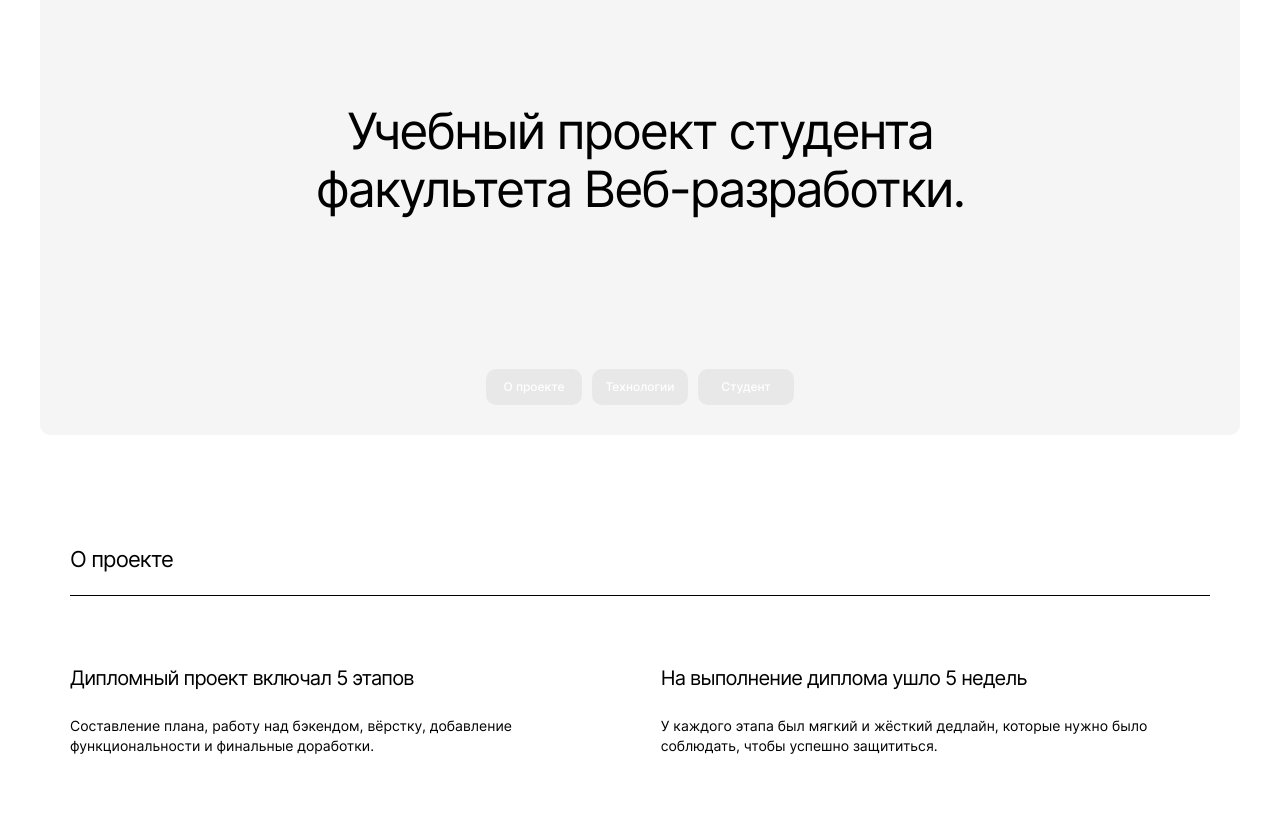
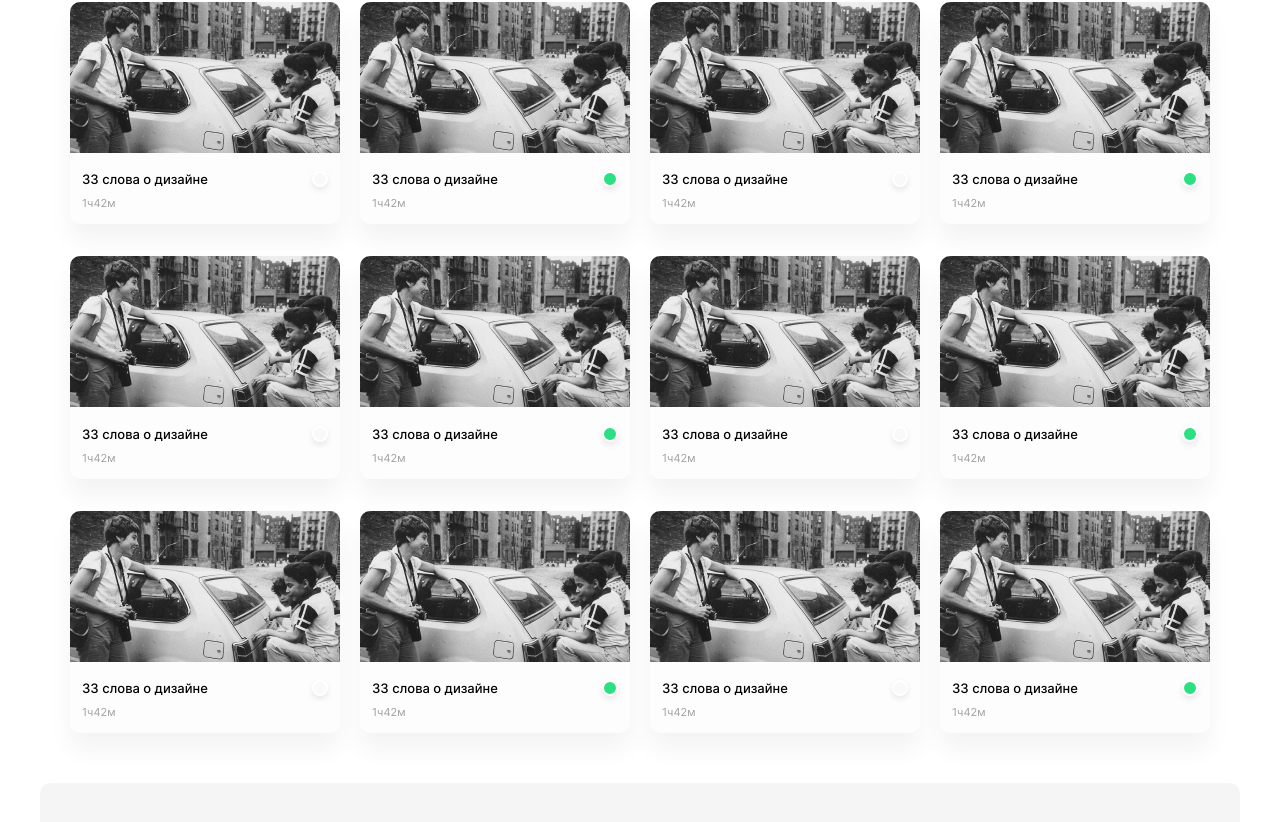
Before and after one commit to igorpodgorniy/movies-explorer-frontend, a React (Create React App) app: page / in a window 1280 px wide. Shown: the part 358-1180 px from the top of the page. Built offline with nearby package versions, Linux system fonts and the light colour scheme.

Commit message:
Сверстать десктопную версию блока с карточками и саму карточку

```diff
--- a/src/components/App/App.js
+++ b/src/components/App/App.js
@@ -3,12 +3,14 @@ import Header from '../Header/Header';
 import Footer from '../Footer/Footer';
 import Main from '../Main/Main';
 import SearchForm from '../SearchForm/SearchForm';
+import MoviesCardList from '../MoviesCardList/MoviesCardList';
 
 function App() {
   return (
     <>
       <Header></Header>
       <SearchForm></SearchForm>
+      <MoviesCardList></MoviesCardList>
       <Main></Main>
       <Footer></Footer>
     </>
--- a/src/components/MoviesCardList/MoviesCardList.css
+++ b/src/components/MoviesCardList/MoviesCardList.css
@@ -0,0 +1,86 @@
+.films {
+  max-width: 1280px;
+  margin: 0 auto;
+  padding-top: 70px;
+  padding-right: 70px;
+  padding-bottom: 30px;
+  padding-left: 70px;
+  box-sizing: border-box;
+  list-style: none;
+  display: grid;
+  row-gap: 32px;
+  column-gap: 20px;
+  grid-template-columns: 1fr 1fr 1fr 1fr;
+}
+
+.film {
+  max-width: 270px;
+  border-radius: 10px;
+  background-color: #FDFDFD;
+  box-shadow: 0px 16px 24px rgba(0, 0, 0, 0.05);
+}
+
+.film__img {
+  border-radius: 10px 10px 0 0;
+  width: 270px;
+  height: 151px;
+}
+
+.film__info {
+  max-height: 67px;
+  display: flex;
+  flex-direction: column;
+  flex-wrap: wrap;
+}
+
+.film__name {
+  margin: 0;
+  padding-top: 14px;
+  padding-left: 12px;
+  font-family: 'Inter', 'Arial', sans-serif;
+  font-weight: 500;
+  font-size: 13px;
+  line-height: 1.23;
+  color: #000000;
+}
+
+.film__duration {
+  margin: 0;
+  padding-top: 10px;
+  padding-left: 12px;
+  padding-bottom: 14px;
+  font-family: 'Inter', 'Arial', sans-serif;
+  font-weight: 400;
+  font-size: 11px;
+  line-height: 1.18;
+  color: #A0A0A0;
+}
+
+.film__favorite {
+  width: 16px;
+  height: 16px;
+  box-shadow: 0px 3px 6px rgba(0, 0, 0, 0.09);
+  border-radius: 50px;
+  background-color: #F9F9F9;
+  border: 2px solid #FFFFFF;
+  align-self: flex-end;
+  margin-top: 14px;
+  margin-right: 12px;
+  cursor: pointer;
+  transition: box-shadow .2s;
+}
+
+.film__favorite:hover {
+  box-shadow: 0px 8px 6px rgba(0, 0, 0, 0.09);
+  transition: box-shadow .3s;
+}
+
+.film__favorite:active {
+  margin-top: 15px;
+  box-shadow: 0px 4px 6px rgba(0, 0, 0, 0.09);
+  transition: box-shadow .3s, margin-top .3s;
+}
+
+.film__favorite_active {
+  background-color: #2BE080;
+}
--- a/src/components/MoviesCardList/MoviesCardList.js
+++ b/src/components/MoviesCardList/MoviesCardList.js
@@ -0,0 +1,131 @@
+import './MoviesCardList.css';
+import photo from '../../images/film-frame.png';
+
+function MoviesCardList() {
+  return (
+    <ul className="films">
+      <li>
+        <article className="film">
+          <img className="film__img" src={photo} alt="Кадр из фильма '33 слова о дизайне'" />
+          <div className="film__info">
+            <h2 className="film__name">33 слова о дизайне</h2>
+            <p className="film__duration">1ч42м</p>
+            <button className="film__favorite" type="button" aria-label="Сохранить фильм"></button>
+          </div>
+        </article>
+      </li>
+      <li>
+        <article className="film">
+          <img className="film__img" src={photo} alt="Кадр из фильма '33 слова о дизайне'" />
+          <div className="film__info">
+            <h2 className="film__name">33 слова о дизайне</h2>
+            <p className="film__duration">1ч42м</p>
+            <button className="film__favorite film__favorite_active" type="button" aria-label="Сохранить фильм"></button>
+          </div>
+        </article>
+      </li>
+      <li>
+        <article className="film">
+          <img className="film__img" src={photo} alt="Кадр из фильма '33 слова о дизайне'" />
+          <div className="film__info">
+            <h2 className="film__name">33 слова о дизайне</h2>
+            <p className="film__duration">1ч42м</p>
+            <button className="film__favorite" type="button" aria-label="Сохранить фильм"></button>
+          </div>
+        </article>
+      </li>
+      <li>
+        <article className="film">
+          <img className="film__img" src={photo} alt="Кадр из фильма '33 слова о дизайне'" />
+          <div className="film__info">
+            <h2 className="film__name">33 слова о дизайне</h2>
+            <p className="film__duration">1ч42м</p>
+            <button className="film__favorite film__favorite_active" type="button" aria-label="Сохранить фильм"></button>
+          </div>
+        </article>
+      </li>
+      <li>
+        <article className="film">
+          <img className="film__img" src={photo} alt="Кадр из фильма '33 слова о дизайне'" />
+          <div className="film__info">
+            <h2 className="film__name">33 слова о дизайне</h2>
+            <p className="film__duration">1ч42м</p>
+            <button className="film__favorite" type="button" aria-label="Сохранить фильм"></button>
+          </div>
+        </article>
+      </li>
+      <li>
+        <article className="film">
+          <img className="film__img" src={photo} alt="Кадр из фильма '33 слова о дизайне'" />
+          <div className="film__info">
+            <h2 className="film__name">33 слова о дизайне</h2>
+            <p className="film__duration">1ч42м</p>
+            <button className="film__favorite film__favorite_active" type="button" aria-label="Сохранить фильм"></button>
+          </div>
+        </article>
+      </li>
+      <li>
+        <article className="film">
+          <img className="film__img" src={photo} alt="Кадр из фильма '33 слова о дизайне'" />
+          <div className="film__info">
+            <h2 className="film__name">33 слова о дизайне</h2>
+            <p className="film__duration">1ч42м</p>
+            <button className="film__favorite" type="button" aria-label="Сохранить фильм"></button>
+          </div>
+        </article>
+      </li>
+      <li>
+        <article className="film">
+          <img className="film__img" src={photo} alt="Кадр из фильма '33 слова о дизайне'" />
+          <div className="film__info">
+            <h2 className="film__name">33 слова о дизайне</h2>
+            <p className="film__duration">1ч42м</p>
+            <button className="film__favorite film__favorite_active" type="button" aria-label="Сохранить фильм"></button>
+          </div>
+        </article>
+      </li>
+      <li>
+        <article className="film">
+          <img className="film__img" src={photo} alt="Кадр из фильма '33 слова о дизайне'" />
+          <div className="film__info">
+            <h2 className="film__name">33 слова о дизайне</h2>
+            <p className="film__duration">1ч42м</p>
+            <button className="film__favorite" type="button" aria-label="Сохранить фильм"></button>
+          </div>
+        </article>
+      </li>
+      <li>
+        <article className="film">
+          <img className="film__img" src={photo} alt="Кадр из фильма '33 слова о дизайне'" />
+          <div className="film__info">
+            <h2 className="film__name">33 слова о дизайне</h2>
+            <p className="film__duration">1ч42м</p>
+            <button className="film__favorite film__favorite_active" type="button" aria-label="Сохранить фильм"></button>
+          </div>
+        </article>
+      </li>
+      <li>
+        <article className="film">
+          <img className="film__img" src={photo} alt="Кадр из фильма '33 слова о дизайне'" />
+          <div className="film__info">
+            <h2 className="film__name">33 слова о дизайне</h2>
+            <p className="film__duration">1ч42м</p>
+            <button className="film__favorite" type="button" aria-label="Сохранить фильм"></button>
+          </div>
+        </article>
+      </li>
+      <li>
+        <article className="film">
+          <img className="film__img" src={photo} alt="Кадр из фильма '33 слова о дизайне'" />
+          <div className="film__info">
+            <h2 className="film__name">33 слова о дизайне</h2>
+            <p className="film__duration">1ч42м</p>
+            <button className="film__favorite film__favorite_active" type="button" aria-label="Сохранить фильм"></button>
+          </div>
+        </article>
+      </li>
+    </ul>
+  );
+}
+
+export default MoviesCardList;
```
Also changed, not shown: src/images/film-frame.png (added).
